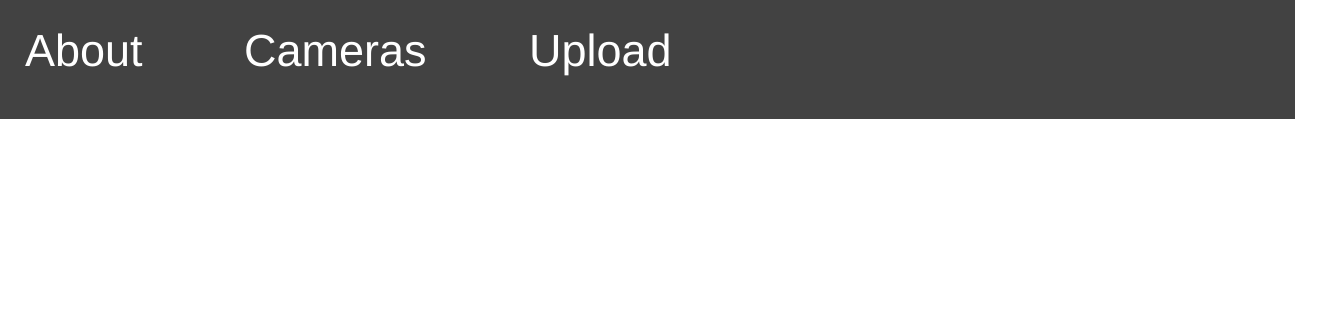
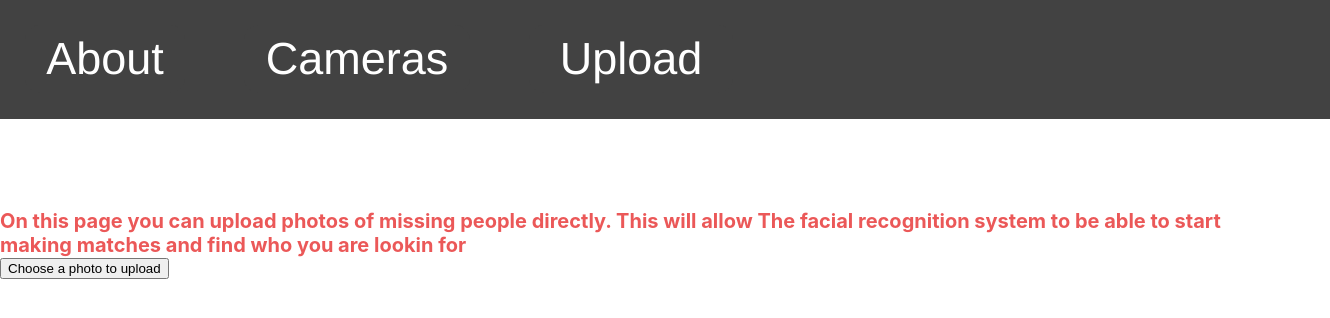
Before and after one commit to MinyMeep1/2024-UGAHackthon, a React (Create React App) app in the folder Frontend/hackathon/: page /upload in a window 1280 px wide. Shown: the top 318 px of the page, 1330 px wide, since content can reach past the window. Built offline with nearby package versions, Linux system fonts and the light colour scheme.

Commit message:
HOLY FUCKING SHIT!!! THIS IS AWESOME!!!

```diff
--- a/Frontend/hackathon/src/App.js
+++ b/Frontend/hackathon/src/App.js
@@ -2,14 +2,14 @@ import React from "react";
 import { BrowserRouter, Routes, Route } from "react-router-dom";
 import "./style.css";
 import Home from "./pages/Home";
-import Upload from "./pages/Upload";
+import UploadImagePage from "./pages/Upload";
 
 function App() {
   return (
     <BrowserRouter>
       <Routes>
         <Route path="/" element={<Home />} />
-        <Route path="/upload" element={<Upload />} />
+        <Route path="/upload" element={<UploadImagePage />} />
       </Routes>
     </BrowserRouter>
 
--- a/Frontend/hackathon/src/components/MenuBar.js
+++ b/Frontend/hackathon/src/components/MenuBar.js
@@ -1,12 +1,13 @@
 import React from "react";
 import "../style.css";
+import { Link } from "react-router-dom";
 
 export const MenuBar = () => {
     return (
         <div className="menu-bar">
-            <div className="about">About</div>
-            <div className="cameras">Cameras</div>
-            <div className="upload">Upload</div>
+            <button className="about"><Link to={'/'}> About</Link></button>
+            <button className="cameras">Cameras</button>
+            <button className="upload"><Link to={'/upload'}>Upload</Link></button>
         </div>
     );
 };
--- a/Frontend/hackathon/src/pages/Upload.js
+++ b/Frontend/hackathon/src/pages/Upload.js
@@ -1,13 +1,43 @@
-import React from "react";
-import { MenuBar } from "../components/MenuBar";
-import "../style.css";
 
+import React, { useState, useEffect, useRef } from 'react';
+import '../UploadImagePage.css'
+import { MenuBar } from '../components/MenuBar';
 function Upload() {
-  return (
-    <div className="home-page">
-      <MenuBar />
-    </div>
-  );
+    const inputFile = useRef(null);
+
+    const onButtonClick = () => {
+        inputFile.current.click();
+    };
+
+    const onFileChange = (event) => {
+        const file = event.target.files[0];
+        if (file) {
+            const fileName = file.name.toLowerCase();
+            if (!fileName.endsWith('.jpg')) {
+                alert('Please select a JPG file.');
+                // Clear the file input
+                inputFile.current.value = '';
+                return;
+            }
+            // Handle the file upload
+            // Your code to handle the upload goes here
+        }
+    };
+
+    return (
+        <div className='upload-page'>
+            <MenuBar />
+            <body>
+                <div id="useText">
+                    On this page you can upload photos of missing people directly. This will allow
+                    The facial recognition system to be able to start making matches and
+                    find who you are lookin for
+                </div>
+
+                <input type='file' id='ImgUpload' ref={inputFile} style={{ display: 'none' }} accept='.jpg' onChange={onFileChange} />
+                <button onClick={onButtonClick}>Choose a photo to upload</button>
+            </body>
+        </div>
+    );
 }
-
 export default Upload;
--- a/Frontend/hackathon/src/style.css
+++ b/Frontend/hackathon/src/style.css
@@ -94,6 +94,26 @@ code {
   margin-top: -1px;
   position: relative;
   width: 204px;
+}
+.menu-bar button {
+  background-color: #424242;
+  border-radius: 15px;
+  border-style: none;
+  transition: 0.5s ease;
+}
+ .menu-bar button:hover {
+  box-shadow: 15px 10px 10px black inset;
+  transition: 0.5s ease;
+ }
+
+
+.menu-bar a {
+  text-decoration: none;
+  color: #ffffff;
+}
+
+.menu-bar a:hover {
+  color: orange;
 }
 
  /* ############ Side Bar CSS ############ */
```
Also changed, not shown: Frontend/hackathon/src/pages/UploadImagePage.js (deleted, +0 -39 lines).
